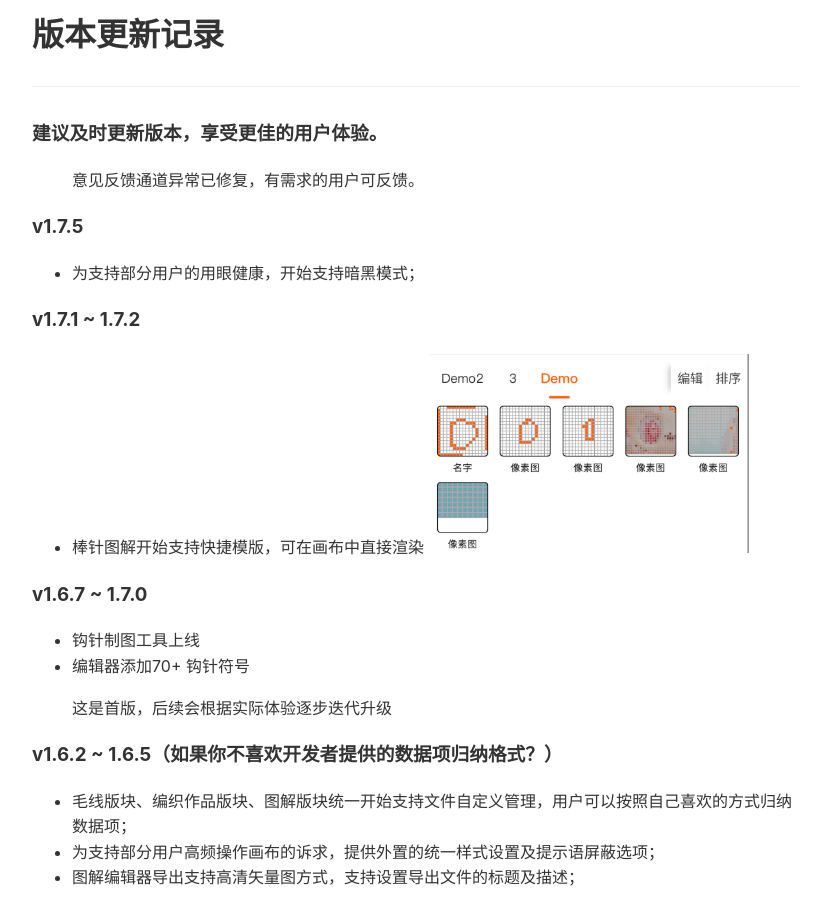
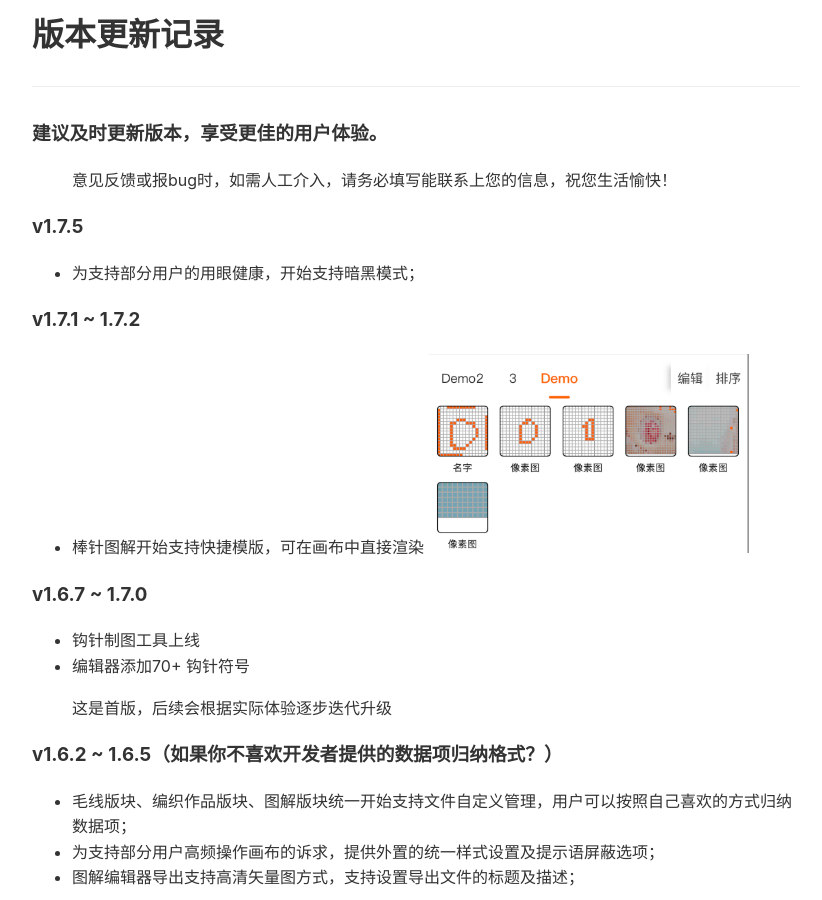
Before and after one commit to iBlackStone/iblackstone.github.io, a Jekyll site: the page built from setword/versions.md, in a window 1280 px wide and 900 px high. Shown: the whole window, without its empty margins (224-1046 px from the left). Built offline with Jekyll 4.4.1, drawn with Linux system fonts in a browser that asks for light colours.

Commit message:
content update

```diff
--- a/setword/versions.md
+++ b/setword/versions.md
@@ -5,7 +5,7 @@ title: "版本更新记录"
 
 ### 建议及时更新版本，享受更佳的用户体验。
 
-> 意见反馈通道异常已修复，有需求的用户可反馈。
+> 意见反馈或报bug时，如需人工介入，请务必填写能联系上您的信息，祝您生活愉快！
 
 ### v1.7.5
 - 为支持部分用户的用眼健康，开始支持暗黑模式；
```
Also changed, not shown: setword/versionsen.md (+2 -0 lines).
